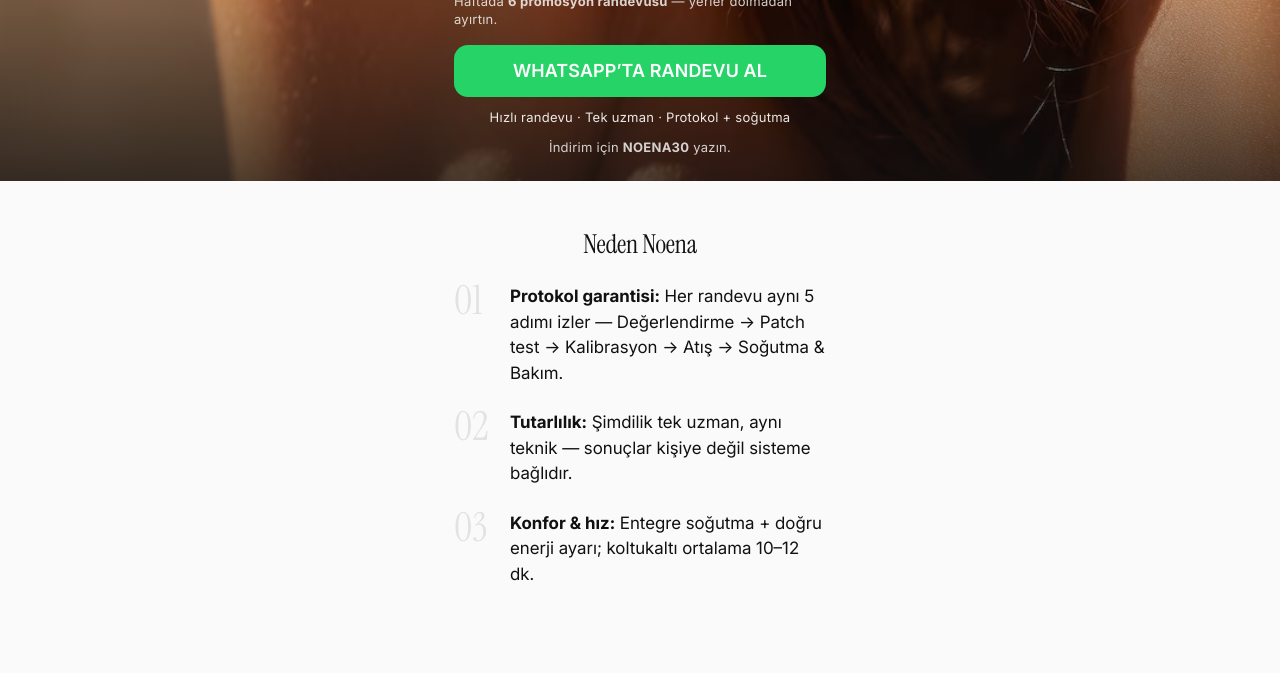
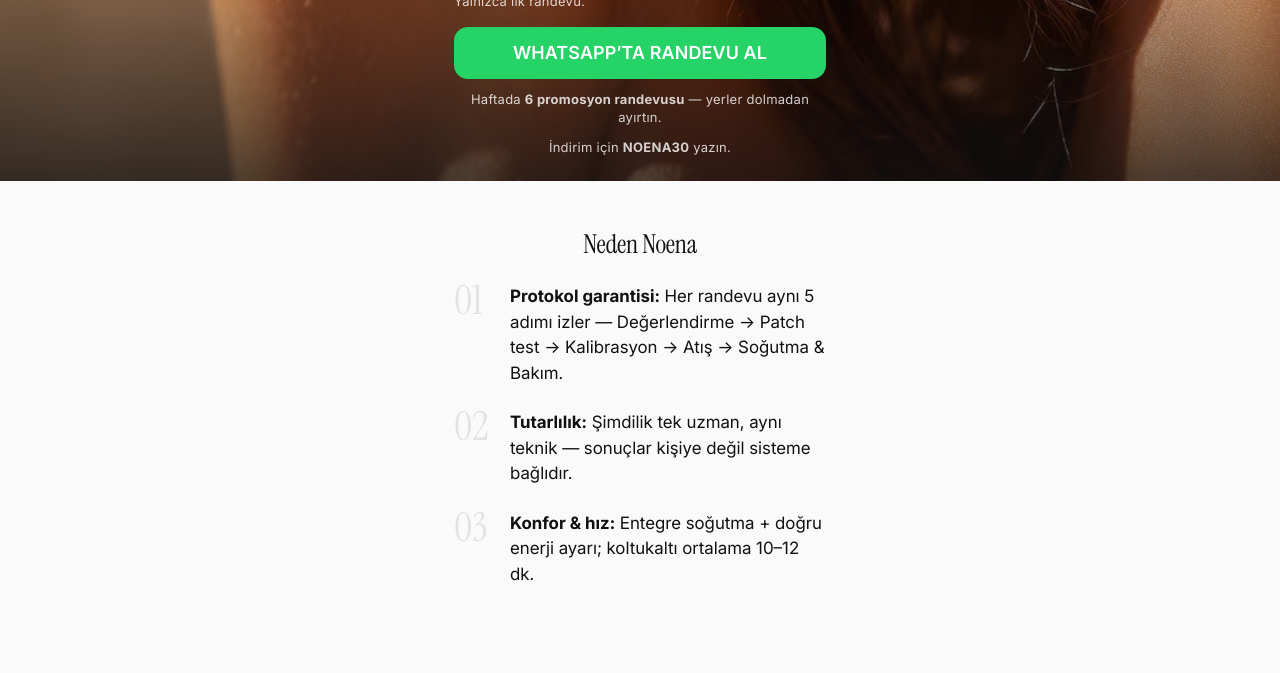
Before and after one commit to stan-voo/noena, a plain HTML site: page index.html in a window 1280 px wide. Shown: the part 427-1100 px from the top of the page. Drawn offline with nearby package versions, Linux system fonts and the light colour scheme.

Commit message:
cta rearrangemen

```diff
--- a/index.html
+++ b/index.html
@@ -287,15 +287,12 @@
                         <div class="my-4">
                             <p class="inline-block text-white uppercase" style="background-color: transparent; font-size: 12px; line-height: 1.2; letter-spacing: 0.08em; padding: 6px 12px; border-radius: 9999px; font-weight: 600;">AÇILIŞ: %30 İNDİRİM</p>
                             <p class="text-white mt-3 text-offer-value"><span style="text-decoration: line-through; opacity: 0.7; margin-right: 0.5rem;">500 TL</span>Koltukaltı İlk Seans 350 TL</p>
-                            <p class="text-micro mt-2" style="color: rgba(255,255,255,0.8);">Yeni müşteriler · İlk randevu · Bayraklı/İzmir</p>
-                            <p class="text-micro mt-1" style="color: rgba(255,255,255,0.8);">Haftada <strong>6 promosyon randevusu</strong> — yerler dolmadan ayırtın.</p>
+                            <p class="text-micro mt-2" style="color: rgba(255,255,255,0.8);">Yalnızca ilk randevu.</p>
                         </div>
                     </div>
 
                     <a href="https://wa.me/905303407443?text=Merhaba%20–%20NOENA30%20indiriminden%20yararlanmak%20istiyorum&utm_source=site&utm_medium=cta&utm_campaign=launch_offer" onclick="fbq('track', 'Contact');" class="block w-full text-center text-white uppercase" style="height: 52px; line-height: 52px; border-radius: 14px; background-color: #25D366; font-size: clamp(17px, 5vw, 18px); letter-spacing: 0.01em; font-weight: 600;">WhatsApp’ta Randevu Al</a>
-                    <p class="text-center text-micro mt-3" style="color: rgba(255,255,255,0.9);">
-Hızlı randevu · Tek uzman · Protokol + soğutma
-</p>
+                    <p class="text-center text-micro mt-3" style="color: rgba(255,255,255,0.8);">Haftada <strong>6 promosyon randevusu</strong> — yerler dolmadan ayırtın.</p>
                     <p class="text-center text-micro mt-3" style="color: rgba(255,255,255,0.8);">İndirim için <strong>NOENA30</strong> yazın.</p>
                 </div>
             </div>
```
